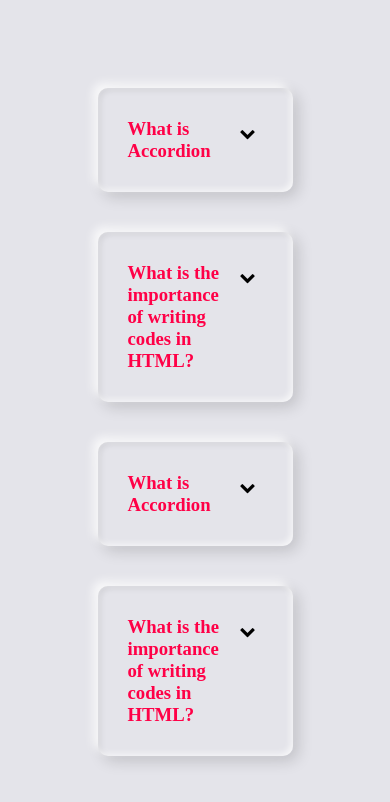
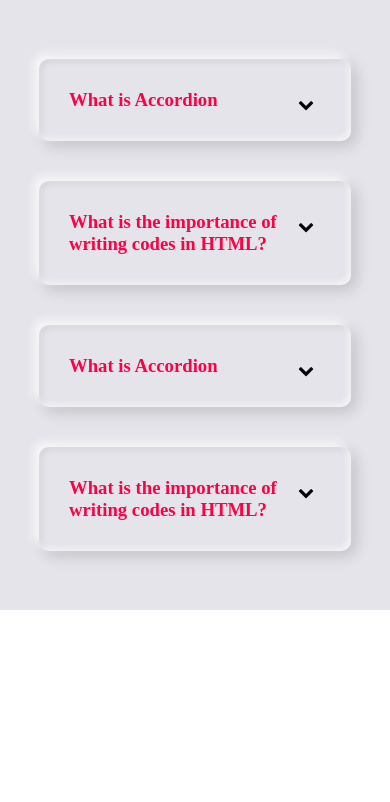
Before and after one commit to Ravikr0602/accordion-design, a plain HTML site: page index.html in a window 390 px wide. Drawn offline with Linux system fonts and the light colour scheme.

Commit message:
accordion-design-by-using-javascript

```diff
--- a/style.css
+++ b/style.css
@@ -14,6 +14,8 @@
     flex-wrap: wrap;
     width: 100%;
     height: 100vh;
+    padding-top: 10%;
+    padding-bottom: 10%;
     background-color: #e4e4ea;
 }
 
@@ -99,3 +101,16 @@
   background-color: #9fa4a8;
 
 }
+
+@media screen and (max-width:768px)
+{
+  .contanier
+  {
+    width: auto;
+    height: auto;
+  }
+  .accordion_box
+  {
+    width: 80%;
+  }
+}
```
